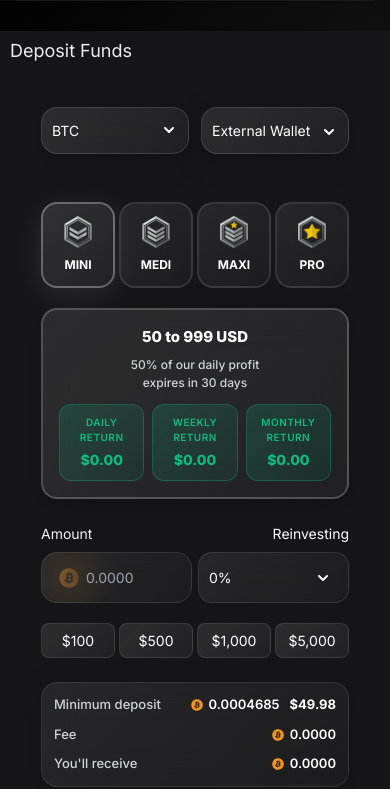
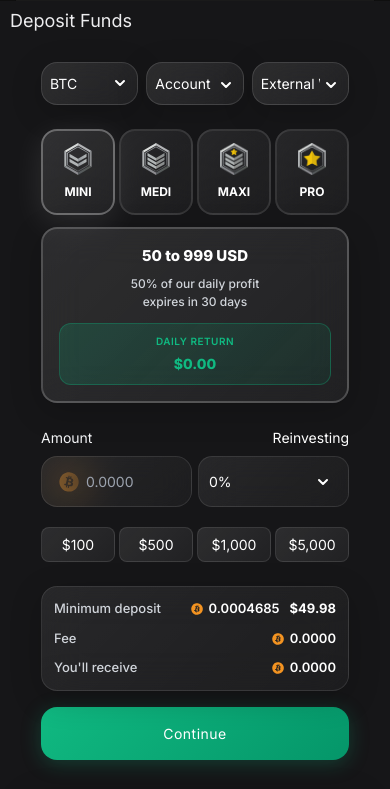
Before and after one commit to prajwal-jaishreeram/arbitjetdash, a plain HTML site: page account/88b55f9b234080c236c1/finance/deposit.html in a window 390 px wide. Shown: the part 63-852 px from the top of the page. Drawn offline with Linux system fonts and the light colour scheme; a script that the page names is missing.

Commit message:
Update deposit.html

```diff
--- a/account/88b55f9b234080c236c1/finance/deposit.html
+++ b/account/88b55f9b234080c236c1/finance/deposit.html
@@ -113,6 +113,35 @@
             margin-bottom: 0;
         }
 
+        /* Remove gap between header and Deposit Funds section */
+        .panel {
+            margin-top: 0;
+        }
+
+        .panel-heading {
+            margin-bottom: 0;
+            padding-bottom: 0;
+        }
+
+        .panel-body {
+            padding-top: 0;
+        }
+
+        /* Remove gaps from container classes */
+        .container-fluid.content {
+            margin-top: 0;
+            padding-top: 0;
+        }
+
+        .inner {
+            margin-top: 0;
+            padding-top: 0;
+        }
+
+        .row {
+            margin-top: 0;
+        }
+
         .navbar .nav-container {
             max-width: 1200px;
             margin: 0 auto;
@@ -221,7 +250,7 @@
             border: 1px solid rgba(255, 255, 255, 0.1);
             border-radius: 16px;
             padding: 6px;
-            margin-bottom: 24px;
+            margin-bottom: 12px;
             box-shadow: 0 8px 32px rgba(0, 0, 0, 0.3);
         }
 
@@ -262,7 +291,7 @@
         @media (max-width: 768px) {
             .crypto-tabs {
                 padding: 4px;
-                margin-bottom: 20px;
+                margin-bottom: 12px;
             }
 
             .crypto-tab {
@@ -295,14 +324,14 @@
             display: grid;
             grid-template-columns: repeat(4, 1fr);
             gap: 8px;
-            margin-bottom: 24px;
+            margin-bottom: 12px;
         }
 
         /* Mobile responsive for plan grid */
         @media (max-width: 768px) {
             .plan-grid {
                 gap: 6px;
-                margin-bottom: 20px;
+                margin-bottom: 12px;
             }
 
             .plan-card {
@@ -562,6 +591,12 @@
             .return-value {
                 font-size: 16px;
             }
+
+            /* Hide Weekly Return and Monthly Return on mobile */
+            .return-section:nth-child(2),
+            .return-section:nth-child(3) {
+                display: none;
+            }
         }
 
         @media (max-width: 480px) {
@@ -593,6 +628,12 @@
 
             .return-value {
                 font-size: 14px;
+            }
+
+            /* Hide Weekly Return and Monthly Return on mobile */
+            .return-section:nth-child(2),
+            .return-section:nth-child(3) {
+                display: none;
             }
         }
 
@@ -1367,7 +1408,7 @@
             .payment-method {
                 padding: 8px !important;
                 margin-bottom: 6px !important;
-            }
+        }
             .payment-title, .balance-usd {
                 font-size: 12px !important;
         }
@@ -1453,7 +1494,7 @@
         .selectors-row {
             display: flex;
             gap: 16px;
-            margin-bottom: 24px;
+            margin-bottom: 12px;
         }
 
         .currency-select-wrapper {
@@ -1466,7 +1507,12 @@
             position: relative;
         }
 
-        .currency-select, .reinvest-source-select {
+        .account-balance-wrapper {
+            flex: 1;
+            position: relative;
+        }
+
+        .currency-select, .reinvest-source-select, .account-balance-select {
             width: 100%;
             background: linear-gradient(135deg, rgba(255,255,255,0.10), rgba(255,255,255,0.05));
             backdrop-filter: blur(20px);
@@ -1485,18 +1531,26 @@
             cursor: pointer;
         }
 
-        .currency-select:focus, .reinvest-source-select:focus {
+        .currency-select:focus, .reinvest-source-select:focus, .account-balance-select:focus {
             border-color: rgba(59,130,246,0.5);
             box-shadow: 0 0 0 2px rgba(59,130,246,0.15);
         }
 
-        .currency-select option, .reinvest-source-select option {
+        .currency-select option, .reinvest-source-select option, .account-balance-select option {
             background: #181824;
             color: #fff;
             font-size: 15px;
         }
 
-        .currency-select-arrow, .reinvest-source-arrow {
+        /* Style for Account Balance header option */
+        .account-balance-select option[value=""] {
+            background: #2d3748;
+            color: #a0aec0;
+            font-weight: 600;
+            font-style: italic;
+        }
+
+        .currency-select-arrow, .reinvest-source-arrow, .account-balance-arrow {
             position: absolute;
             right: 18px;
             top: 50%;
@@ -1507,6 +1561,11 @@
             z-index: 2;
         }
 
+        /* Move account balance arrow up a bit in desktop view */
+        .account-balance-arrow {
+            top: 40%;
+        }
+
         /* Move reinvest source arrow up a bit */
         .reinvest-source-arrow {
             top: 40%;
@@ -1516,24 +1575,26 @@
         @media (max-width: 768px) {
             .selectors-row {
                 flex-direction: row;
-                gap: 12px;
+                gap: 8px;
+                margin-bottom: 0px;
         }
 
             .currency-select-wrapper,
-            .reinvest-source-wrapper {
+            .reinvest-source-wrapper,
+            .account-balance-wrapper {
                 flex: 1;
             }
 
-            .currency-select, .reinvest-source-select {
-                font-size: 14px;
-                padding: 12px 32px 12px 10px;
-            }
-
-            .currency-select-arrow, .reinvest-source-arrow {
-                right: 10px;
-        }
-
-            .reinvest-source-arrow {
+            .currency-select, .reinvest-source-select, .account-balance-select {
+            font-size: 13px;
+                padding: 10px 28px 10px 8px;
+            }
+
+            .currency-select-arrow, .reinvest-source-arrow, .account-balance-arrow {
+                right: 8px;
+        }
+
+            .reinvest-source-arrow, .account-balance-arrow {
                 top: 35%;
             }
         }
@@ -1584,7 +1645,7 @@
         /* Mobile responsive for amount-reinvest row */
         @media (max-width: 768px) {
             .amount-reinvest-row {
-                flex-direction: row;
+            flex-direction: row;
             gap: 10px;
         }
 
@@ -1611,7 +1672,7 @@
         }
 
             .reinvest-wrapper .reinvest-select {
-                width: 100%;
+            width: 100%;
                 min-width: 0;
                 font-size: 13px;
                 padding: 12px 10px;
@@ -1629,10 +1690,14 @@
                 flex: 1;
                 min-width: 0;
                 white-space: nowrap;
-            }
+        }
         }
 
         @media (max-width: 480px) {
+            .selectors-row {
+                margin-bottom: 0px;
+            }
+
             .amount-reinvest-row {
                 gap: 6px;
             }
@@ -1649,7 +1714,7 @@
             .reinvest-wrapper .form-label {
                 font-size: 12px;
                 margin-bottom: 4px;
-        }
+            }
 
             .reinvest-wrapper .reinvest-select {
                 font-size: 12px;
@@ -2116,7 +2181,7 @@
 
 
 
-                <!-- Currency and Reinvesting Source Selectors -->
+                <!-- Currency, Account Balance, and Reinvesting Source Selectors -->
                 <div class="selectors-row">
                     <div class="currency-select-wrapper">
                         <select class="currency-select" id="currency-select">
@@ -2133,6 +2198,23 @@
                             </svg>
                         </span>
                 </div>
+
+                    <div class="account-balance-wrapper">
+                        <select class="account-balance-select" id="account-balance-select">
+                            <option value="">Account Balance</option>
+                            <option value="btc">BTC: 0.0025</option>
+                            <option value="eth">ETH: 0.0450</option>
+                            <option value="usdt">USDT: 1250.50</option>
+                            <option value="usdc">USDC: 850.25</option>
+                            <option value="xaut">XAUT: 0.0012</option>
+                            <option value="usdt_tron">USDT (TRON): 2100.75</option>
+                        </select>
+                        <span class="account-balance-arrow">
+                            <svg width="20" height="20" viewBox="0 0 20 20" fill="none" xmlns="http://www.w3.org/2000/svg">
+                                <path d="M6 8L10 12L14 8" stroke="#fff" stroke-width="2" stroke-linecap="round" stroke-linejoin="round"/>
+                            </svg>
+                        </span>
+                    </div>
 
                     <div class="reinvest-source-wrapper">
                         <select class="reinvest-source-select" id="reinvest-source-select">
@@ -2553,6 +2635,7 @@
 
         // Initialize
         updateReturns();
+        updateAccountBalanceDropdown();
 
         // Deposit filter logic (dropdown)
         document.addEventListener('DOMContentLoaded', function() {
@@ -2615,6 +2698,35 @@
         });
         });
 
+        // Account balance data (simulated)
+        const accountBalances = {
+            btc: 0.0025,
+            eth: 0.045,
+            usdt: 1250.50,
+            usdc: 850.25,
+            xaut: 0.0012,
+            usdt_tron: 2100.75
+        };
+
+        // Function to update account balance dropdown
+        function updateAccountBalanceDropdown() {
+            const accountBalanceSelect = document.getElementById('account-balance-select');
+            if (!accountBalanceSelect) return;
+
+            // Update all balance options with current values
+            const options = accountBalanceSelect.querySelectorAll('option');
+            options.forEach(option => {
+                if (option.value) { // Skip the "Account Balance" option
+                    const currency = option.value;
+                    const currencyBalance = accountBalances[currency] || 0;
+                    option.textContent = `${currency.toUpperCase()}: ${currencyBalance.toFixed(4)}`;
+                }
+            });
+
+            // Keep "Account Balance" as the default selected option
+            accountBalanceSelect.value = "";
+        }
+
         // Currency select event listener
         if (currencySelect) {
             currencySelect.addEventListener('change', function() {
```
